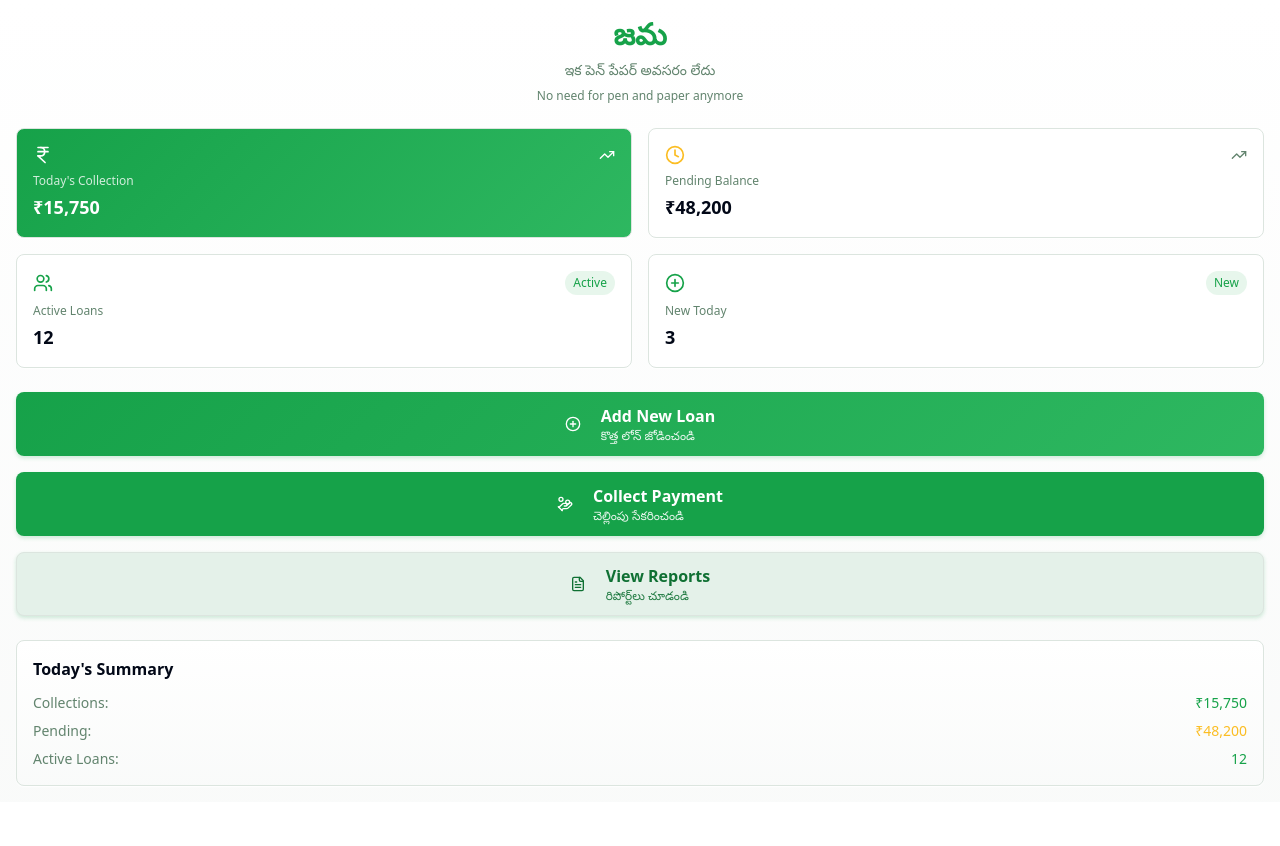
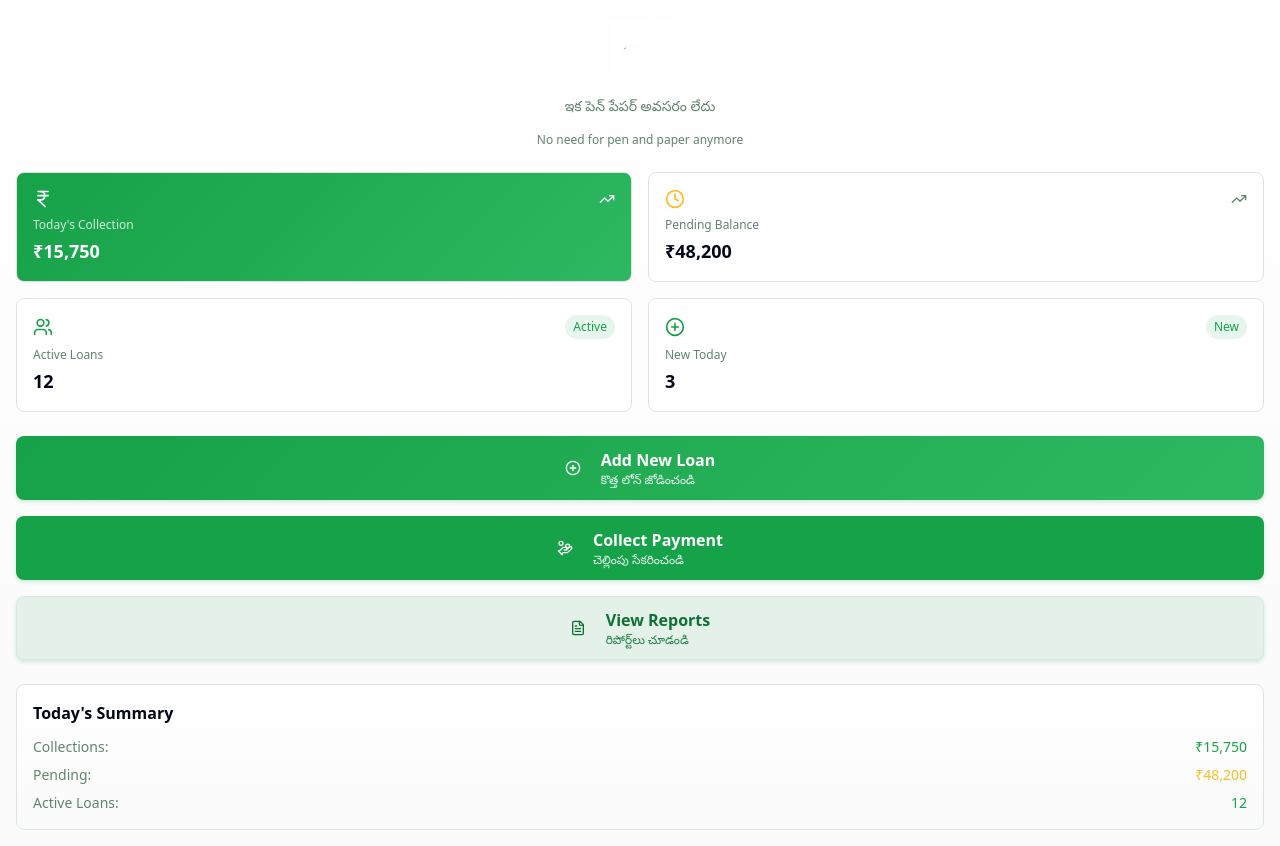
Before and after one commit to mallidiadireddy9999-crypto/jama-daily-collections, a React (Vite) app: page / in a window 1280 px wide. Before the commit the page ends 802 px from the top, so only its background shows below. Built offline with nearby package versions, Linux system fonts and the light colour scheme.

Commit message:
Add logo
Add custom logo to the app.

```diff
--- a/src/components/Dashboard.tsx
+++ b/src/components/Dashboard.tsx
@@ -9,6 +9,7 @@ import {
   IndianRupee,
   Clock
 } from "lucide-react";
+import jamaLogo from "@/assets/jama-logo.png";
 
 const Dashboard = () => {
   const todayStats = {
@@ -21,8 +22,14 @@ const Dashboard = () => {
   return (
     <div className="min-h-screen bg-gradient-card p-4 space-y-6">
       {/* Header */}
-      <div className="text-center space-y-2">
-        <h1 className="text-3xl font-bold text-primary">జమ</h1>
+      <div className="text-center space-y-4">
+        <div className="flex justify-center">
+          <img
+            src={jamaLogo}
+            alt="Jama Logo - జమ"
+            className="h-16 w-auto object-contain"
+          />
+        </div>
         <p className="text-sm text-muted-foreground">
           ఇక పెన్ పేపర్ అవసరం లేదు
         </p>
```
Also changed, not shown: src/assets/jama-logo.png (added).
